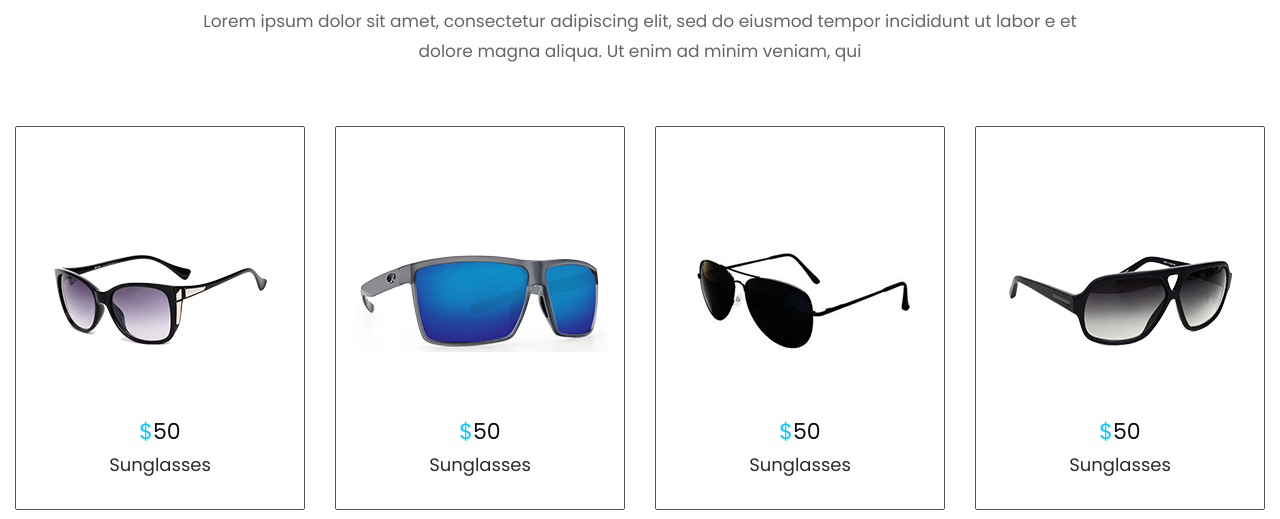
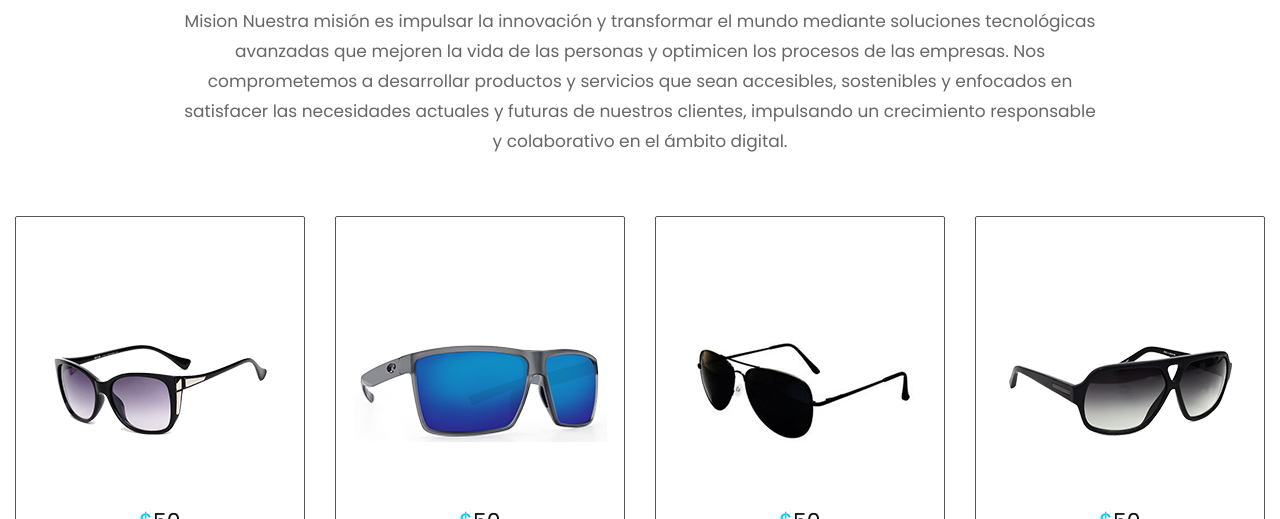
Before and after one commit to juanDev10V/juanDev10V, a plain HTML site: page glasses.html in a window 1280 px wide. Shown: the part 281-800 px from the top of the page. Drawn offline with nearby package versions, Linux system fonts and the light colour scheme; files whose address does not match are found by name.

Commit message:
Josue_Cambio

```diff
--- a/glasses.html
+++ b/glasses.html
@@ -99,8 +99,12 @@
                <div class="col-md-10 offset-md-1">
                   <div class="titlepage">
                      <h2>Our Glasses</h2>
-                     <p>Lorem ipsum dolor sit amet, consectetur adipiscing elit, sed do eiusmod tempor incididunt ut labor
-                        e et dolore magna aliqua. Ut enim ad minim veniam, qui
+                     <p>
+                        Mision
+                        Nuestra misión es impulsar la innovación y transformar el mundo mediante soluciones tecnológicas avanzadas que mejoren
+                        la vida de las personas y optimicen los procesos de las empresas. Nos comprometemos a desarrollar productos y servicios
+                        que sean accesibles, sostenibles y enfocados en satisfacer las necesidades
+                        actuales y futuras de nuestros clientes, impulsando un crecimiento responsable y colaborativo en el ámbito digital.
                      </p>
                   </div>
                </div>
```
